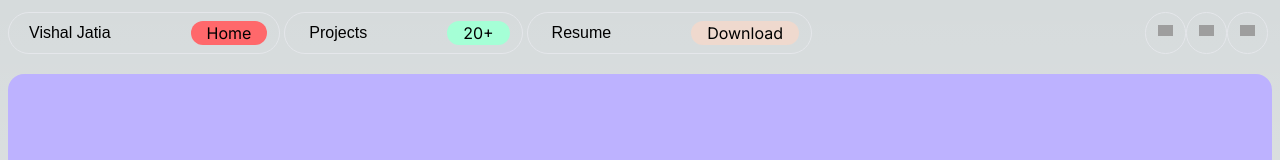
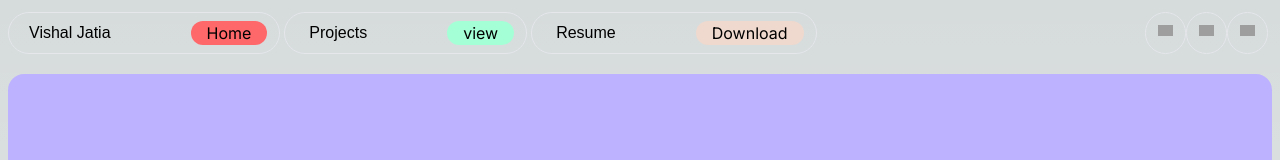
Before and after one commit to Vishal-jatia/MyPortfolio, a Next.js app: page / in a window 1280 px wide. Shown: the top 160 px of the page. Built offline with nearby package versions, Linux system fonts and the light colour scheme; grey boxes are pictures that could not be loaded; a web font is replaced by a local one.

Commit message:
nav update

```diff
--- a/src/components/Nav.jsx
+++ b/src/components/Nav.jsx
@@ -42,7 +42,7 @@ const Nav = () => {
               <p
                 className={`bg-[#A5FFD6] text-black rounded-full px-4 my-2 mr-2 ${inter.variable} font-inter`}
               >
-                20+
+                view
               </p>
             </Link>
             <Link
@@ -130,7 +130,7 @@ const Nav = () => {
                 <p
                   className={`bg-[#A5FFD6] text-black rounded-full px-4 my-2 mr-2 ${inter.variable} font-inter`}
                 >
-                  20+
+                  view
                 </p>
               </Link>
               <Link
```
